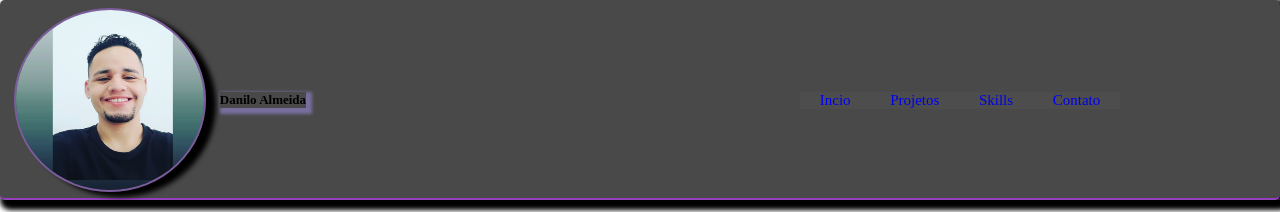
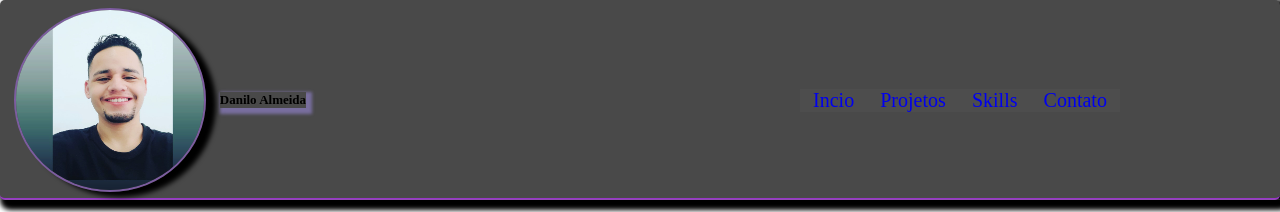
Before and after one commit to Danilo-Almeida-da-Silva/Danilo-Almeida-da-Silva, a React (Vite) app: page / in a window 1280 px wide. Shown: the top 212 px of the page. Built offline with nearby package versions, Linux system fonts and the light colour scheme.

Commit message:
adição da animação da nav na header

```diff
--- a/src/Componets/Header/header.module.scss
+++ b/src/Componets/Header/header.module.scss
@@ -28,7 +28,8 @@
   width: 50%;
 
 
-  ul {
+
+  .listaheader {
     display: flex;
     flex-wrap: wrap;
     justify-content: space-around;
@@ -36,8 +37,16 @@
     background-color: rgba(245, 245, 245, 0.021);
     li {
       display: flex;
-      font-size: 15px;
+      font-size: 20px;
+      transition: transform 0.3s ease-in-out, box-shadow 0.3s ease-in-out;
+      &:hover {
+        transform: translateY(-20px);
+        box-shadow: 0 10px 20px rgba(0, 0, 0, 0.3);
+        transition: 2s;
+      }
+
     }
+
   }
 }
 
@@ -48,6 +57,7 @@
   justify-content: space-evenly;
   width: 25%;
   height: 25vh;
+
 }
 h1 {
   box-shadow: 3px 3px 3px 3px rgba(174, 152, 255, 0.466);
```
